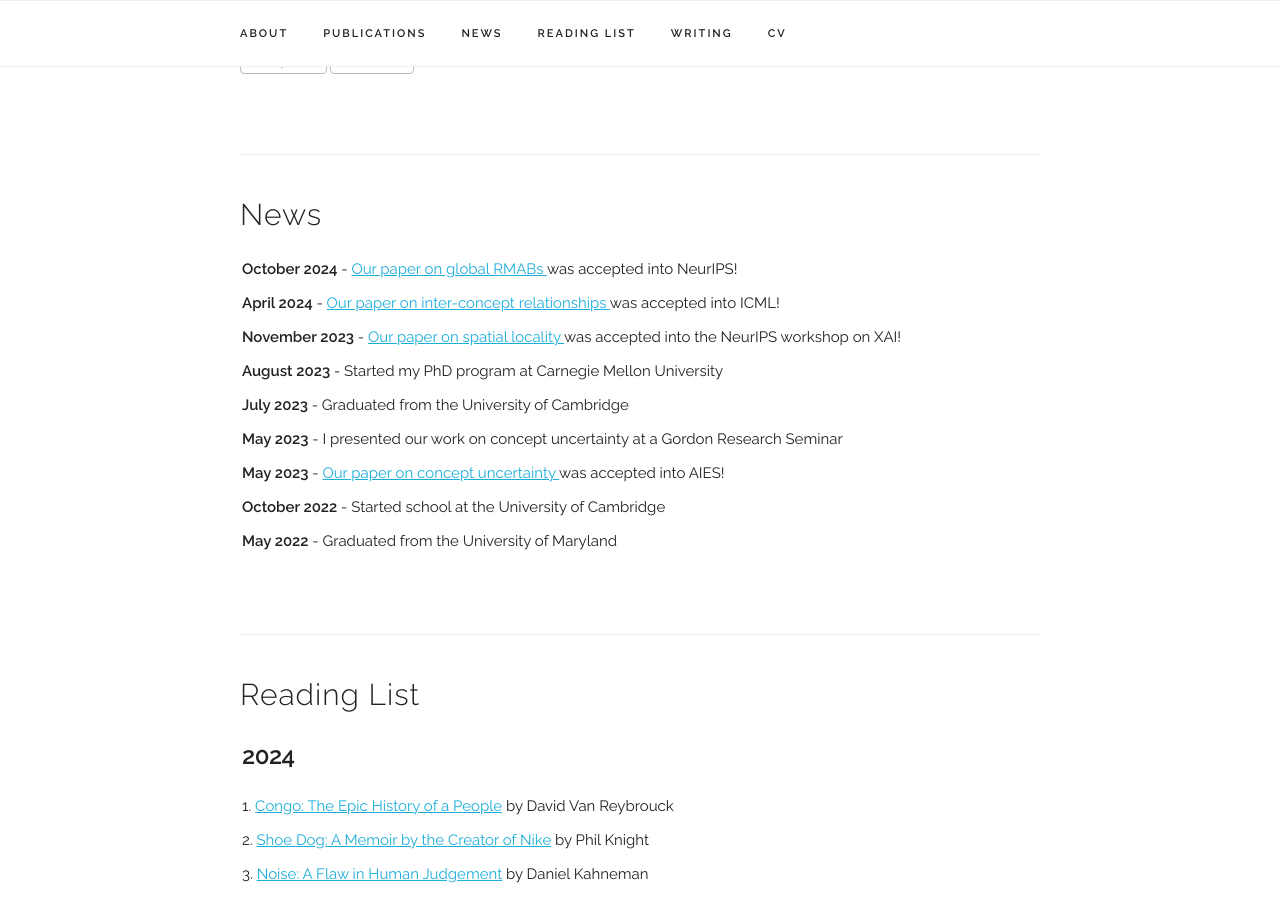
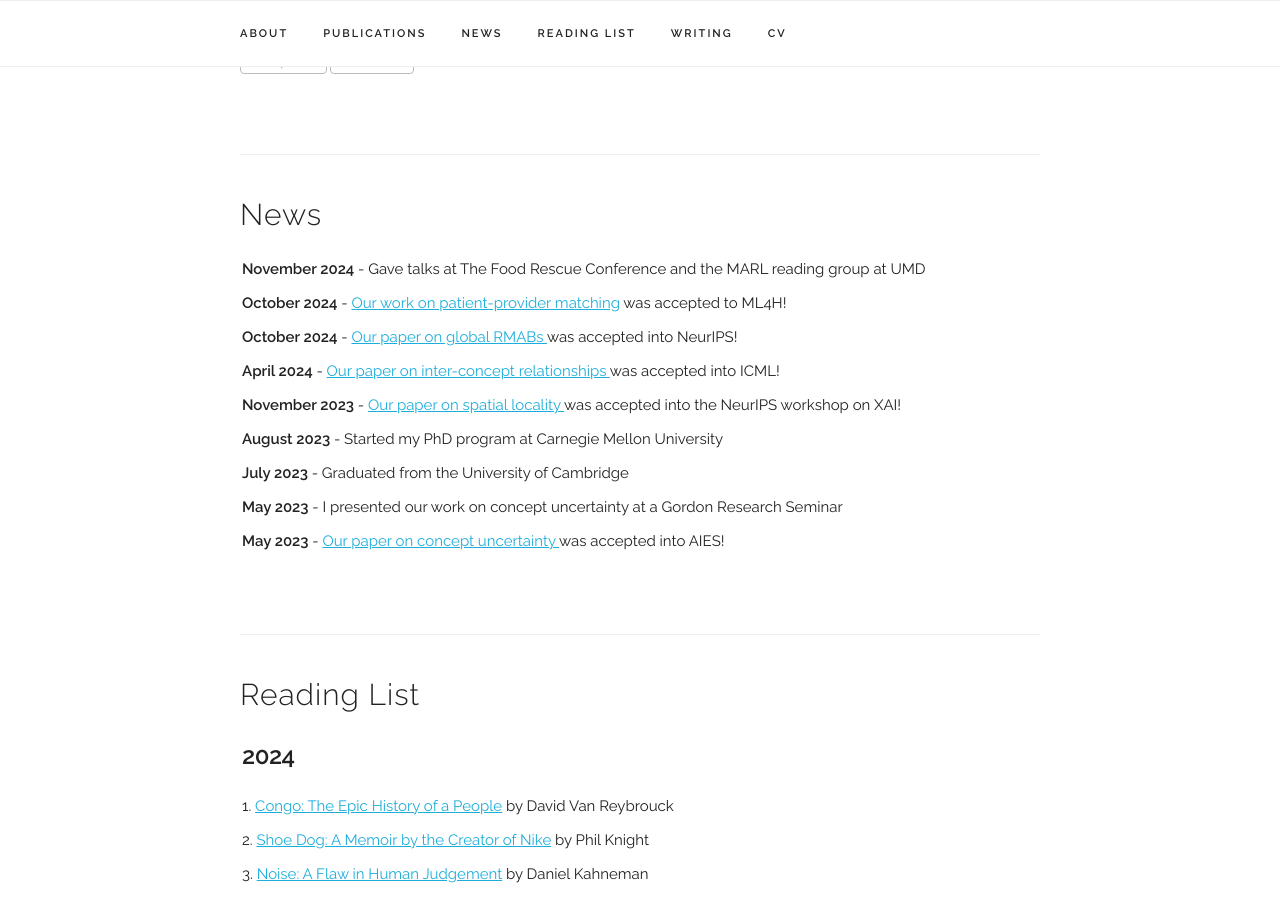
Before and after one commit to naveenr414/naveenr414.github.io, a Jekyll site: the page built from index.html, in a window 1280 px wide and 900 px high, scrolled down 1697 px. Built offline with Jekyll 4.4.1, drawn with Linux system fonts in a browser that asks for light colours; some web fonts are replaced; some of the changed text lies outside the part shown.

Commit message:
Updated website

```diff
--- a/_data/news.yaml
+++ b/_data/news.yaml
@@ -1,4 +1,8 @@
 news:
+  - date: "November 2024"
+    info: "Gave talks at The Food Rescue Conference and the MARL reading group at UMD"
+  - date: "October 2024"
+    info: "<a href='https://naveenraman.com/assets/papers/ML4H_2024.pdf'> Our work on patient-provider matching</a> was accepted to ML4H!"
   - date: "October 2024"
     info: "<a href='https://arxiv.org/abs/2406.00738'> Our paper on global RMABs </a> was accepted into NeurIPS!"
   - date: "April 2024"
--- a/_data/publications.yaml
+++ b/_data/publications.yaml
@@ -6,7 +6,7 @@ papers:
 
   - title: "Assortment Optimization for Matching Patients and Providers"
     authors: "<b>Naveen Raman</b>, Holly Wiberg"
-    venue: "Under Submission"
+    venue: "ML4H Findings '24"
     selected: y
 
   - title: "Global Rewards in Restless Multi-Armed Bandits"
```
Also changed, not shown: _data/reading.yaml (+9 -0 lines), 1 other file.
